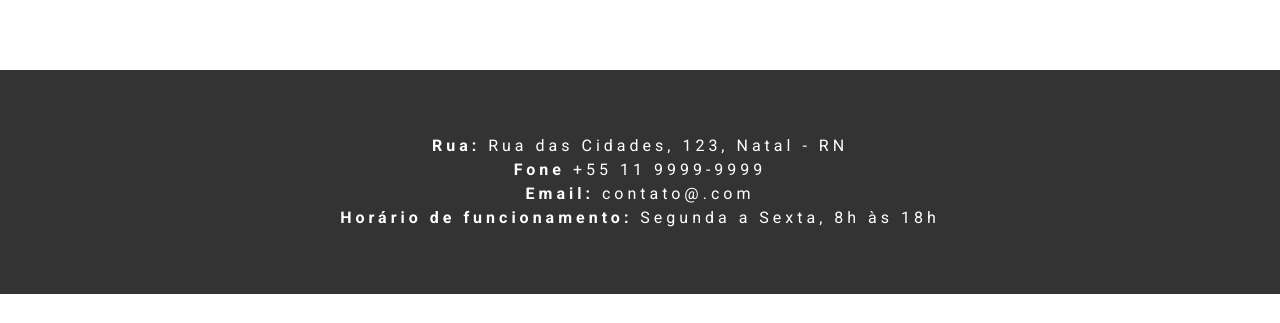
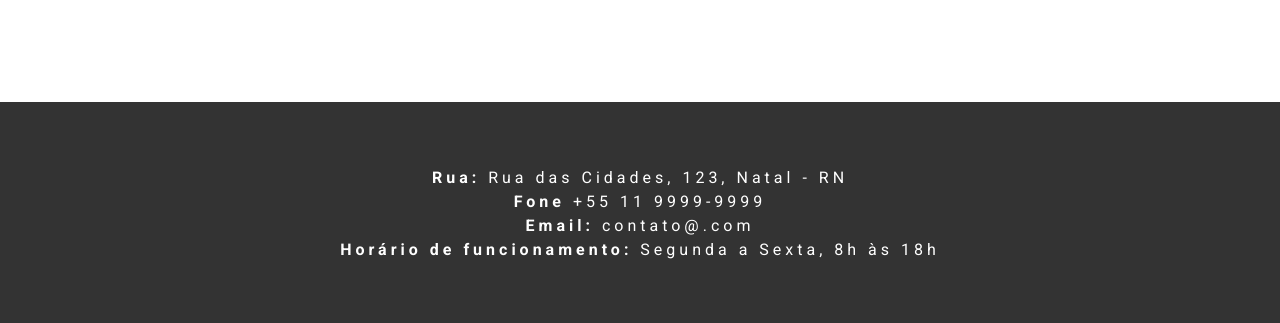
Before and after one commit to jorgelgf/GuiaDeViagem, a React (Vite) app: page /Home in a window 1280 px wide. Shown: the part 842-1165 px from the top of the page. Before the commit the page ends 1136 px from the top, so only its background shows below. Built offline with nearby package versions, Linux system fonts and the light colour scheme; a web font is replaced by a local one.

Commit message:
style: ajustado margin footer

```diff
--- a/src/components/footer/Footer.tsx
+++ b/src/components/footer/Footer.tsx
@@ -29,7 +29,7 @@ export const Footer = () => {
         zIndex: 1,
         padding: '5%',
         background: '#333333',
-        marginTop: theme.spacing(4)
+        marginTop: theme.spacing(8)
       }}
     >{information()}
     </Box>
```
Also changed, not shown: src/pages/About/Components/SixthSession.tsx (+3 -6 lines).
